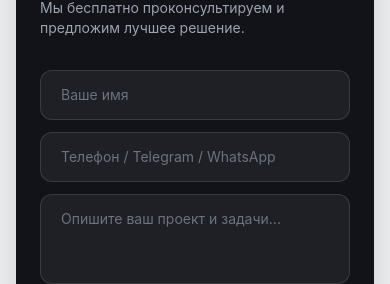
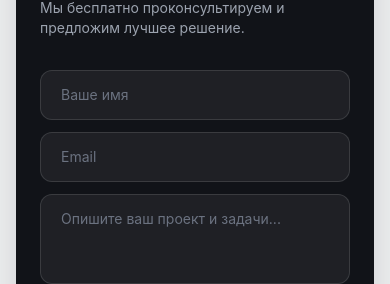
Before and after one commit to pr-poehali-dev/russia-china-business-bridge, a React (Vite) app: page / in a window 390 px wide. Shown: the part 10551-10835 px from the top of the page. Built offline with nearby package versions, Linux system fonts and the light colour scheme.

Commit message:
Replace phone and telegram with email

```diff
--- a/src/components/landing/ContactFooter.tsx
+++ b/src/components/landing/ContactFooter.tsx
@@ -21,7 +21,7 @@ export default function ContactFooter() {
           <div className="grid md:grid-cols-2 gap-8 md:gap-12 text-left">
             <div className="flex flex-col">
               <div className="grid sm:grid-cols-2 gap-3 mb-3">
-                {["Ваше имя", "Телефон / Telegram / WhatsApp"].map((ph) => (
+                {["Ваше имя", "Email"].map((ph) => (
                   <input key={ph} type="text" placeholder={ph}
                     className="w-full px-5 py-3.5 rounded-xl text-sm outline-none text-white placeholder:text-gray-500 transition-all focus:border-white/40"
                     style={{ background: "rgba(255,255,255,0.06)", border: "1px solid rgba(255,255,255,0.12)" }} />
```
